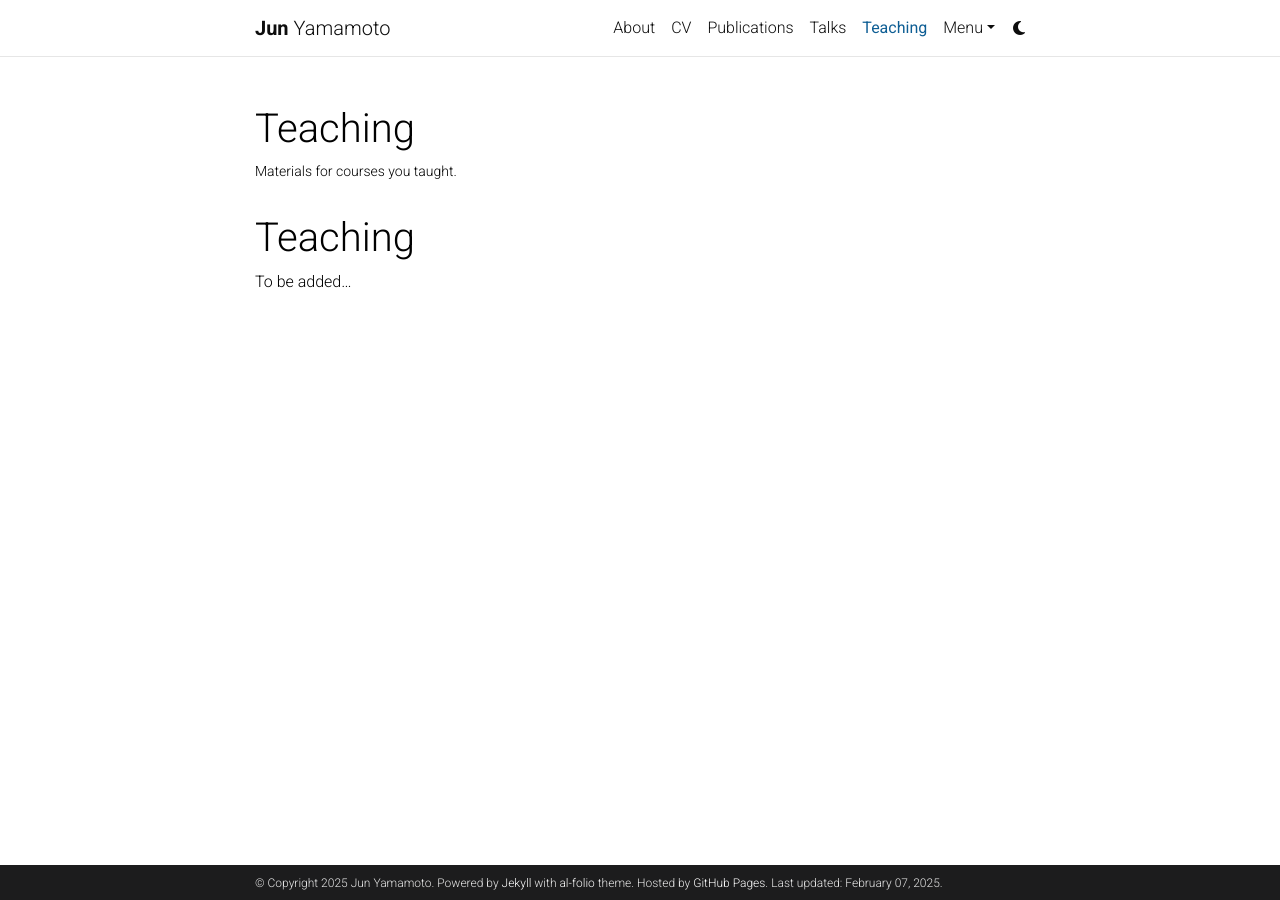
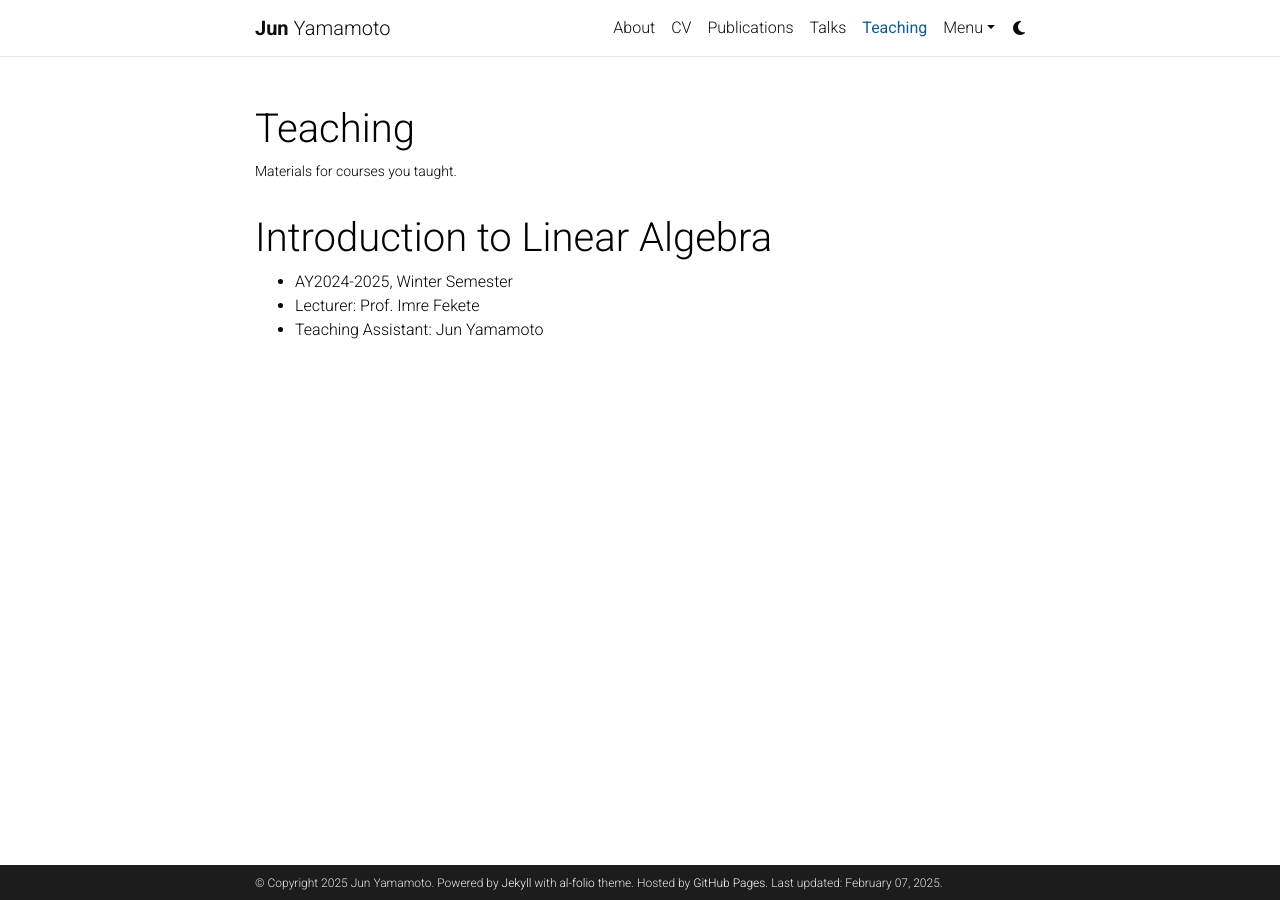
Before and after one commit to jym16/jym16.github.io, a Jekyll site: the page built from _pages/teaching.md, in a window 1280 px wide. Built offline with Jekyll 4.4.1, drawn with Linux system fonts in a browser that asks for light colours; comment, search, counter and statistics services are not loaded; a style sheet for code colours, icons or effects is not loaded.

Commit message:
Added teaching page

```diff
--- a/_pages/teaching.md
+++ b/_pages/teaching.md
@@ -7,6 +7,8 @@ nav: true
 nav_order: 5
 ---
 
-# Teaching
+# Introduction to Linear Algebra
 
-To be added...
+- AY2024-2025, Winter Semester
+- Lecturer: Prof. Imre Fekete
+- Teaching Assistant: Jun Yamamoto
```
